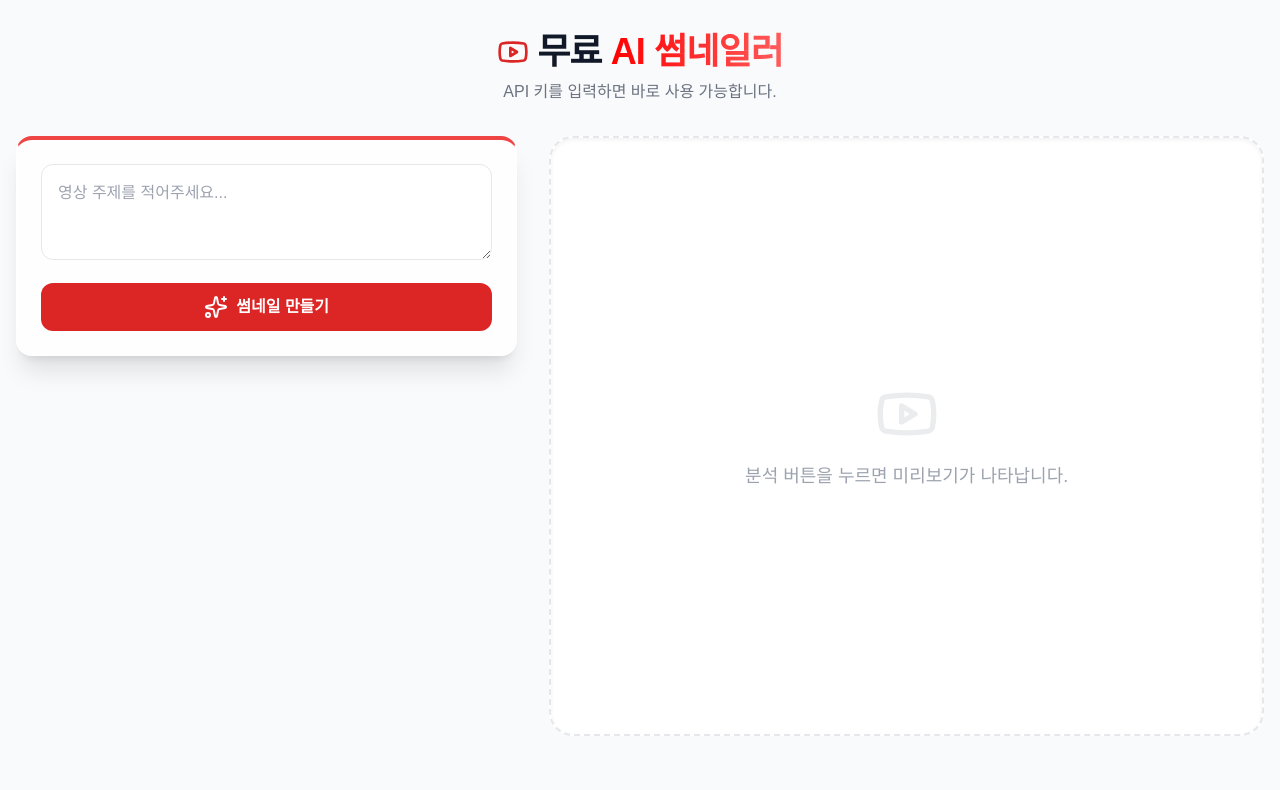
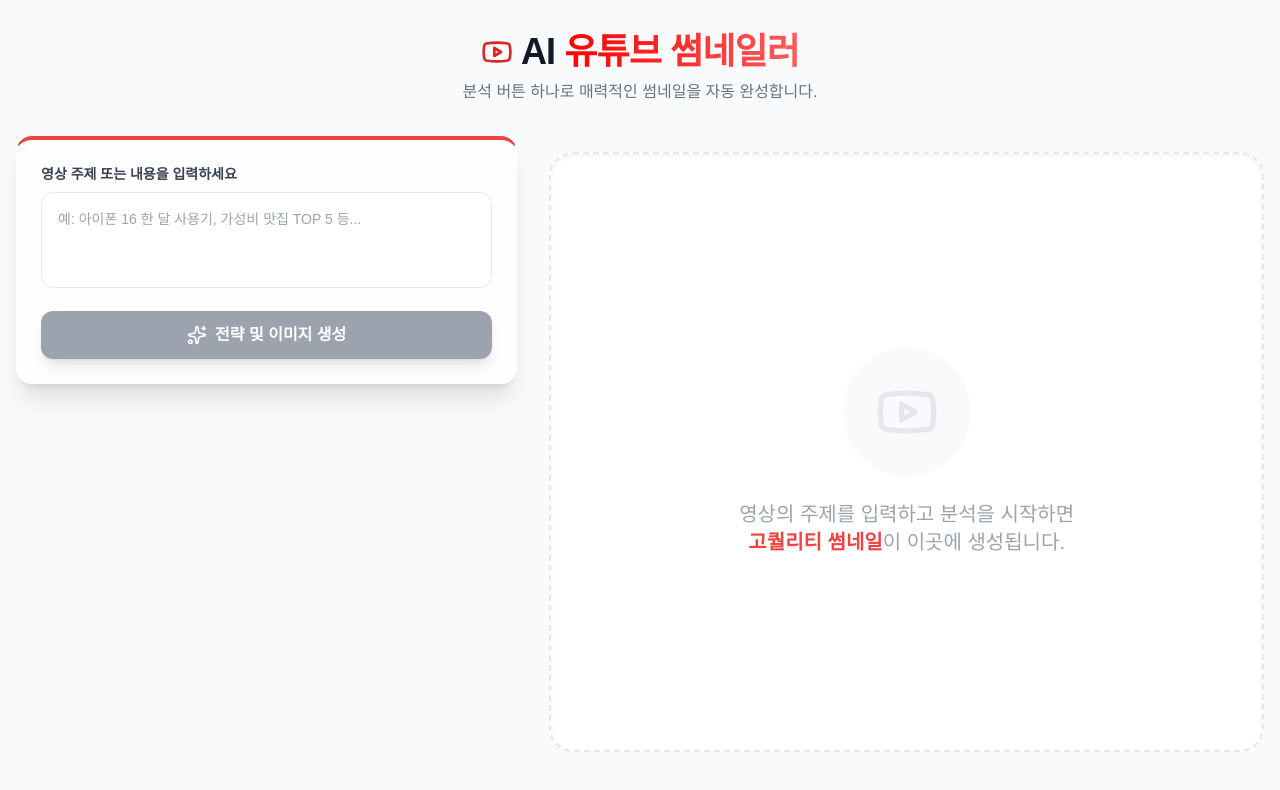
Before and after one commit to kdy0622/youtubesnail, a React (Vite) app: page / in a window 1280 px wide. Shown: the top 790 px of the page. Built offline with nearby package versions, Linux system fonts and the light colour scheme; no server answers; a web font is replaced by a local one.

Commit message:
feat: Hardcode API key for development
This change hardcodes the API key directly in the `App.tsx` file for easier local development and testing. It also updates the alert message for missing API keys.

```diff
--- a/App.tsx
+++ b/App.tsx
@@ -13,8 +13,8 @@ const App: React.FC = () => {
   const [history, setHistory] = useState<HistoryItem[]>([]);
   const [isReady, setIsReady] = useState(false);
 
-  // 1. 환경 변수에서 가져오거나, 여기에 직접 'AIza...'로 시작하는 키를 따옴표 안에 넣으세요.
-  const API_KEY = process.env.API_KEY || "여기에_직접_API_키를_넣으세요";
+  // 사용자가 제공한 API 키를 직접 설정
+  const API_KEY = "AIzaSyDnXYUz3RBvu3YrrZrh8hzq4DQQhpnXnT4";
 
   useEffect(() => {
     setIsReady(true);
@@ -23,9 +23,8 @@ const App: React.FC = () => {
   const generateEverything = async () => {
     if (!input.trim()) return;
 
-    // 키가 비어있는지 확인
-    if (!API_KEY || API_KEY.includes("여기에_직접")) {
-      alert("API 키가 설정되지 않았습니다. App.tsx 파일 상단의 API_KEY 변수에 키를 입력해주세요.");
+    if (!API_KEY) {
+      alert("API 키가 설정되지 않았습니다.");
       return;
     }
 
@@ -40,7 +39,12 @@ const App: React.FC = () => {
         model: 'gemini-3-flash-preview',
         contents: `Analyze this content and suggest a YouTube thumbnail strategy: "${input}"`,
         config: {
-          systemInstruction: `You are a YouTube CTR Expert. Provide high-impact strategies in Korean. Output JSON.`,
+          systemInstruction: `You are a YouTube CTR Expert. Provide high-impact strategies in Korean.
+          Output JSON:
+          - title: Eye-catching Korean title (max 2 lines).
+          - subtitle: Persuasive sub-copy in Korean.
+          - badge: Short impact word like 'HOT', 'TOP secret'.
+          - image_prompt: Descriptive English background prompt.`,
           responseMimeType: "application/json",
           responseSchema: {
             type: Type.OBJECT,
@@ -62,7 +66,7 @@ const App: React.FC = () => {
       const imageResponse = await ai.models.generateContent({
         model: 'gemini-2.5-flash-image',
         contents: {
-          parts: [{ text: `YouTube thumbnail background. Theme: ${strategyData.image_prompt}. Professional lighting, 4k, no text.` }]
+          parts: [{ text: `A cinematic and high-quality YouTube thumbnail background. Theme: ${strategyData.image_prompt}. Professional lighting, 4k resolution, no characters, aesthetic background only.` }]
         },
         config: {
           imageConfig: {
@@ -80,11 +84,17 @@ const App: React.FC = () => {
         }
       }
 
-      setHistory(prev => [{ ...strategyData, id: Date.now().toString(), timestamp: Date.now(), input }, ...prev]);
+      const newHistoryItem: HistoryItem = {
+        ...strategyData,
+        id: Date.now().toString(),
+        timestamp: Date.now(),
+        input: input
+      };
+      setHistory(prev => [newHistoryItem, ...prev]);
 
     } catch (error: any) {
-      console.error("Error:", error);
-      alert("API 호출 중 오류가 발생했습니다. 키가 유효한지 확인해주세요.");
+      console.error("Analysis Failed:", error);
+      alert("전략 생성 중 오류가 발생했습니다. API 키가 활성화되었는지 확인해주세요.");
     } finally {
       setLoading(false);
     }
@@ -93,54 +103,81 @@ const App: React.FC = () => {
   if (!isReady) return null;
 
   return (
-    <div className="max-w-[1600px] mx-auto px-4 py-8">
+    <div className="max-w-[1600px] mx-auto px-4 py-8 animate-in fade-in duration-500">
       <header className="text-center mb-8">
         <div className="flex justify-center items-center gap-2 mb-2">
           <Youtube className="text-red-600 w-8 h-8" />
           <h1 className="text-3xl font-extrabold tracking-tight text-gray-900 sm:text-4xl">
-            무료 <span className="gradient-text">AI 썸네일러</span>
+            AI <span className="gradient-text">유튜브 썸네일러</span>
           </h1>
         </div>
-        <p className="text-gray-500 font-medium">API 키를 입력하면 바로 사용 가능합니다.</p>
+        <p className="text-gray-500 font-medium">분석 버튼 하나로 매력적인 썸네일을 자동 완성합니다.</p>
       </header>
-
-      {(!API_KEY || API_KEY.includes("여기에_직접")) && (
-        <div className="mb-6 p-4 bg-red-50 border border-red-200 rounded-xl flex items-center gap-3 text-red-800">
-          <AlertCircle size={20} />
-          <p className="text-sm font-bold">API 키가 비어있습니다. App.tsx 소스 코드의 15번째 줄을 수정해주세요!</p>
-        </div>
-      )}
 
       <div className="grid grid-cols-1 lg:grid-cols-12 gap-8 items-start">
         <div className="lg:col-span-5 space-y-6">
           <section className="glass-card rounded-2xl p-6 shadow-xl border-t-4 border-t-red-500">
+            <div className="mb-4">
+              <label className="block text-sm font-bold text-gray-700 mb-2">영상 주제 또는 내용을 입력하세요</label>
               <textarea
                 value={input}
                 onChange={(e) => setInput(e.target.value)}
-              placeholder="영상 주제를 적어주세요..."
-              className="w-full h-24 p-4 rounded-xl border mb-4 outline-none focus:ring-2 focus:ring-red-500"
+                placeholder="예: 아이폰 16 한 달 사용기, 가성비 맛집 TOP 5 등..."
+                className="w-full h-24 p-4 rounded-xl border border-gray-200 focus:ring-2 focus:ring-red-500 outline-none resize-none text-gray-800 text-sm"
               />
+            </div>
             <button
               onClick={generateEverything}
               disabled={loading || !input.trim()}
-              className="w-full bg-red-600 hover:bg-red-700 text-white font-bold py-3 rounded-xl flex items-center justify-center gap-2"
+              className="w-full bg-red-600 hover:bg-red-700 disabled:bg-gray-400 text-white font-bold py-3 rounded-xl flex items-center justify-center gap-2 transition-all shadow-lg active:scale-[0.98]"
             >
-              {loading ? <Loader2 className="animate-spin" /> : <Sparkles />}
-              <span>{loading ? '생성 중...' : '썸네일 만들기'}</span>
+              {loading ? <Loader2 className="w-5 h-5 animate-spin" /> : <Sparkles className="w-5 h-5" />}
+              <span>{loading ? 'AI 분석 중...' : '전략 및 이미지 생성'}</span>
             </button>
           </section>
 
-          {result && <ThumbnailEditor strategy={result} bgImage={generatedImageUrl} isImageLoading={loading && !generatedImageUrl} />}
+          {result && (
+            <div className="animate-in slide-in-from-left duration-500 space-y-6">
+              <div className="flex items-center gap-2 text-xl font-bold text-gray-800">
+                <Edit3 size={20} className="text-red-500" /> 커스텀 편집기
+              </div>
+              <ThumbnailEditor strategy={result} bgImage={generatedImageUrl} isImageLoading={loading && !generatedImageUrl} />
+            </div>
+          )}
+
+          {history.length > 0 && (
+            <section>
+              <div className="flex justify-between items-center mb-4">
+                <h2 className="font-bold flex items-center gap-2 text-gray-500"><History size={18} /> 최근 생성 내역</h2>
+                <button onClick={() => setHistory([])} className="text-xs text-gray-400 hover:text-red-500">지우기</button>
+              </div>
+              <div className="grid grid-cols-1 sm:grid-cols-2 gap-3 max-h-[200px] overflow-y-auto pr-2">
+                {history.map(item => (
+                  <div key={item.id} className="p-3 bg-white rounded-xl border border-gray-100 cursor-pointer hover:border-red-200 transition-all shadow-sm" onClick={() => setResult(item)}>
+                    <div className="text-xs font-bold truncate">{item.title}</div>
+                    <div className="text-[10px] text-gray-400">{new Date(item.timestamp).toLocaleTimeString()}</div>
+                  </div>
+                ))}
+              </div>
+            </section>
+          )}
         </div>
 
         <div className="lg:col-span-7 sticky top-8">
-          <div id="large-preview-container" className={`w-full bg-white rounded-3xl p-4 shadow-2xl border min-h-[420px] ${!result ? 'hidden' : 'block'}`}></div>
+          <div className="space-y-4">
+            <h2 className={`text-xl font-bold text-gray-800 ${!result ? 'hidden' : 'block'}`}>대형 미리보기</h2>
+            <div id="large-preview-container" className={`w-full bg-white rounded-3xl p-4 shadow-2xl border border-gray-100 min-h-[420px] ${!result ? 'hidden' : 'block'}`}>
+            </div>
+
             {!result && (
-            <div className="h-[600px] rounded-3xl border-2 border-dashed flex flex-col items-center justify-center text-gray-400 bg-white shadow-inner">
-              <Youtube size={64} className="mb-4 opacity-20" />
-              <p className="text-lg">분석 버튼을 누르면 미리보기가 나타납니다.</p>
+              <div className="h-[600px] rounded-3xl border-2 border-dashed border-gray-200 flex flex-col items-center justify-center text-gray-400 p-8 text-center bg-white shadow-inner">
+                <div className="bg-gray-50 p-8 rounded-full mb-6">
+                  <Youtube size={64} className="text-gray-200" />
+                </div>
+                <p className="text-xl font-medium">영상의 주제를 입력하고 분석을 시작하면<br/><span className="text-red-500 font-bold">고퀄리티 썸네일</span>이 이곳에 생성됩니다.</p>
               </div>
             )}
+          </div>
         </div>
       </div>
     </div>
```
Lines whose indentation alone changed are shown as unchanged.
